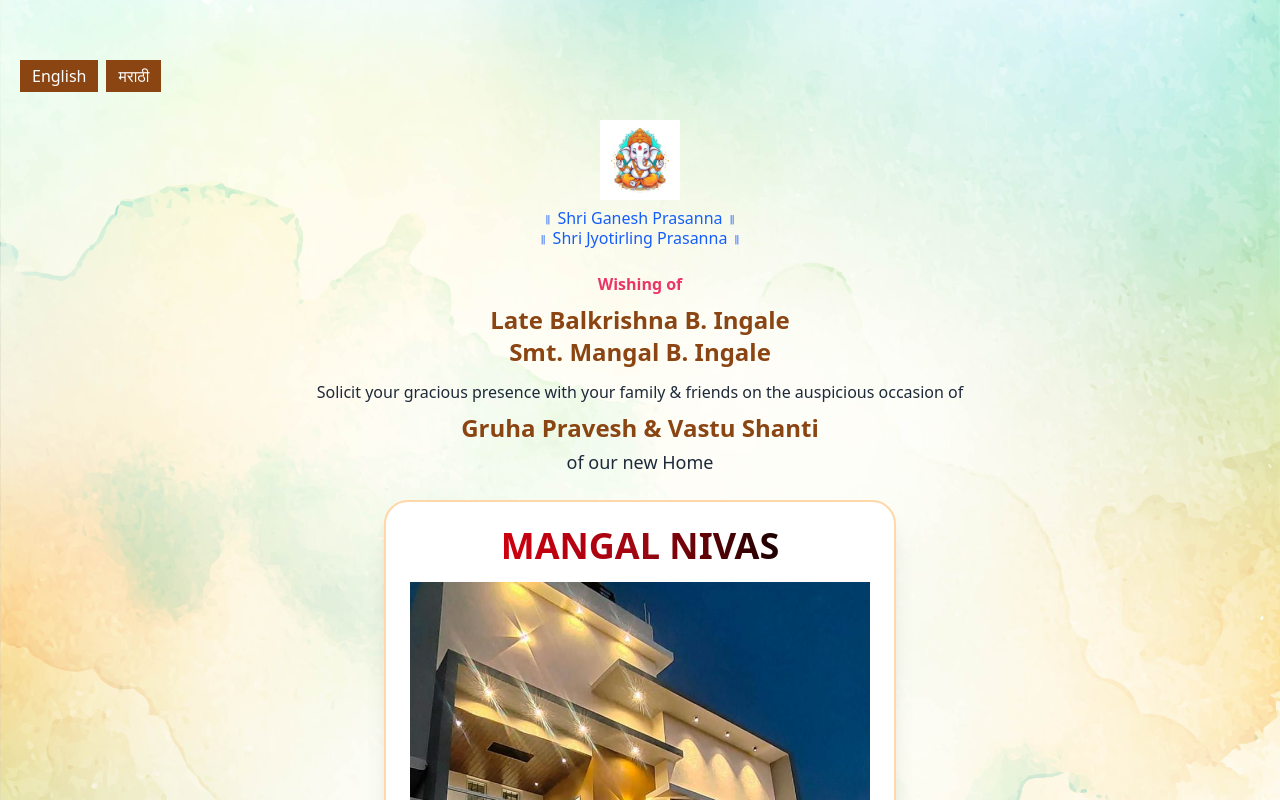
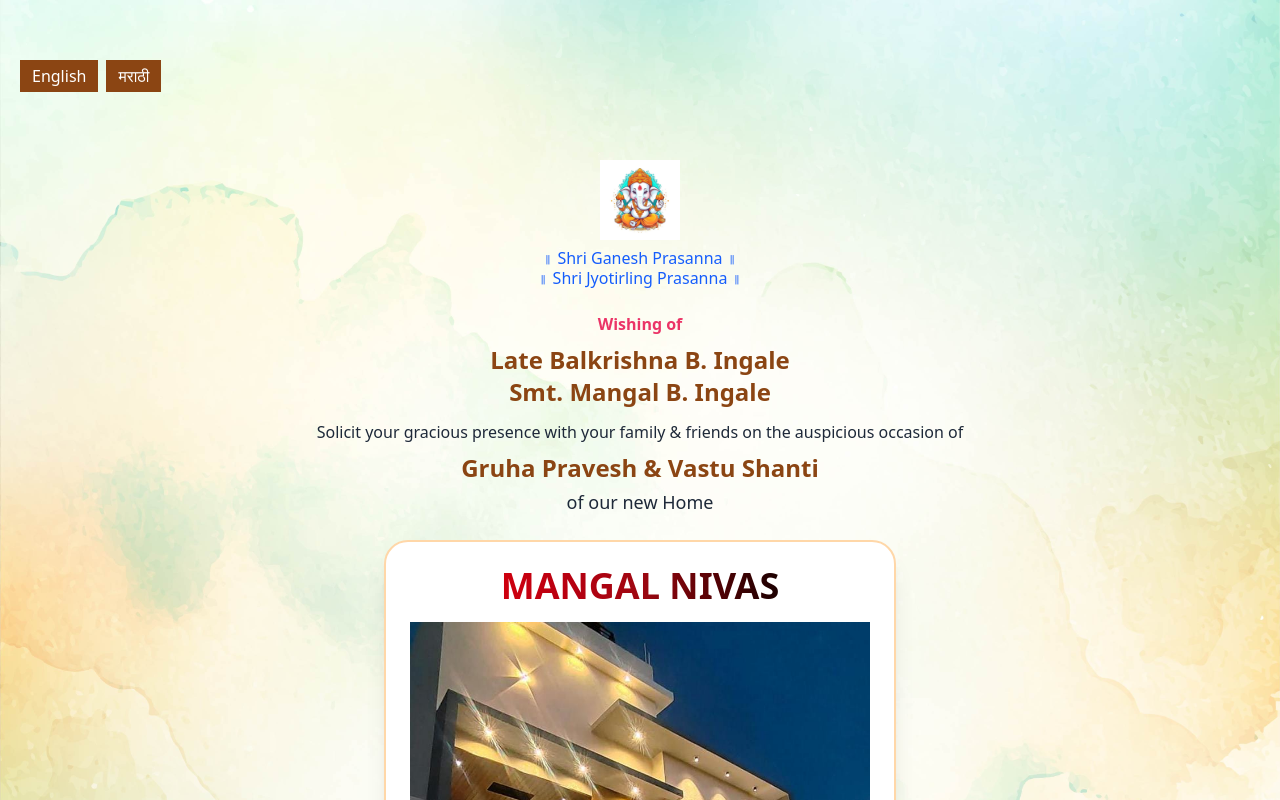
Before and after one commit to Snehal5murkute/mangalNivas, a React (Vite) app: page / in a window 1280 px wide. Shown: the top 800 px of the page. Built offline with nearby package versions, Linux system fonts and the light colour scheme; a web font is replaced by a local one.

Commit message:
Refactor InvitationCard layout and styles
Updated layout and styling of the InvitationCard component, including adjustments to padding and top section alignment.

```diff
--- a/src/components/InvitationCard.jsx
+++ b/src/components/InvitationCard.jsx
@@ -9,7 +9,7 @@
   return (
     <div className="text-center px-4 sm:px-8 mt-10 ">
       {/* === Top Section === */}
-      <div className="flex flex-col items-center justify-center text-center pt-20">
+      <div className="flex flex-col items-center justify-center text-center pt-30">
      {/* Logo */}
       <img
         src={ganpati}
```
